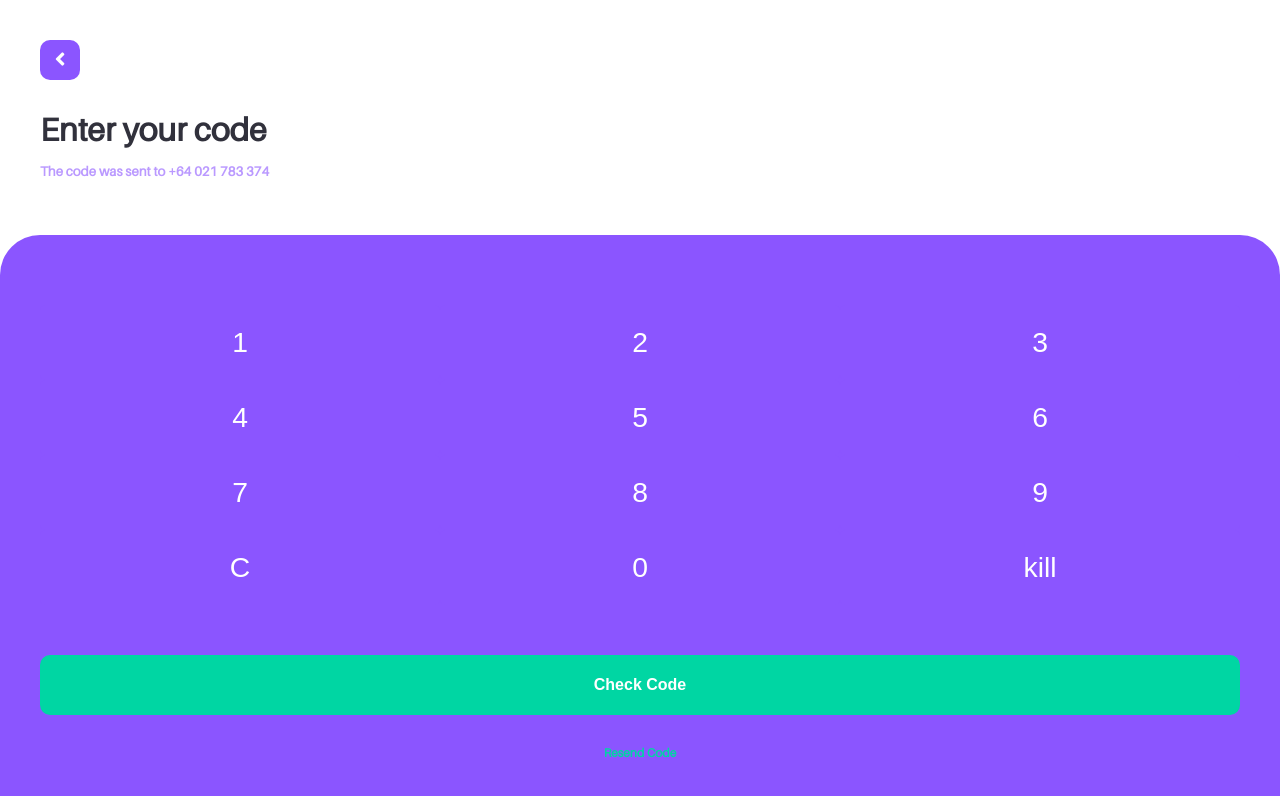
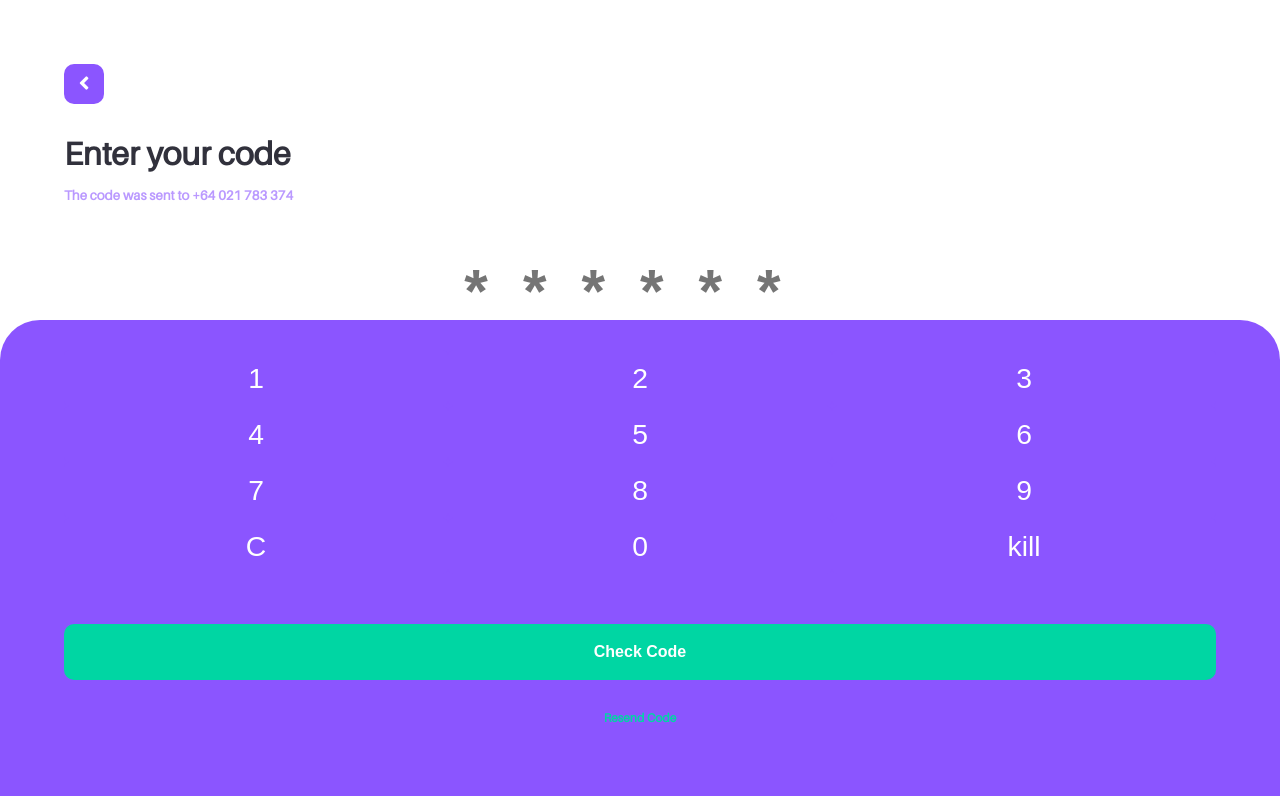
Before and after one commit to MickyPrice/Yoobee-Bemo-App-Frontend, a Vue app: page /verify in a window 1280 px wide. Shown: the top 796 px of the page. Built offline with nearby package versions, Linux system fonts and the light colour scheme; no server answers; what vue-socket.io-extended would draw is missing.

Commit message:
Verify Bug Fix number pad

```diff
--- a/src/components/layout/NumberPad.vue
+++ b/src/components/layout/NumberPad.vue
@@ -27,8 +27,9 @@ export default {};
 .numberPad {
   background-color: $purple-500;
   width: 100%;
+  height: 60%;
   border-radius: $corners-top;
-  padding: $padding-40;
+  padding: 0px $pad-bor;
   position: absolute;
   bottom: 0;
 
@@ -41,7 +42,7 @@ export default {};
     grid-template-columns: repeat(3, 1fr);
   }
   .btn {
-    height: 75px;
+    height: 7vh;
     border: none;
     color: $white-100;
     text-decoration: none;
--- a/src/scss/_variables.scss
+++ b/src/scss/_variables.scss
@@ -46,7 +46,7 @@ $corners-40: 40px;
 $corners-top: 40px 40px 0px 0px;
 
 // Height ------------------
-$height-btn: 60px;
+$height-btn: 7vh;
 $height-srch: 40px;
 
 // Padding -----------------
--- a/src/views/login/Verify.vue
+++ b/src/views/login/Verify.vue
@@ -81,8 +81,8 @@ export default {
   height: 100vh;
 
   &__top {
-    padding: $padding-40;
-
+    padding: $pad-bor;
+  height: 40%;
     &--titile {
       margin-top: $margin-30;
       color: $black-300;
```
